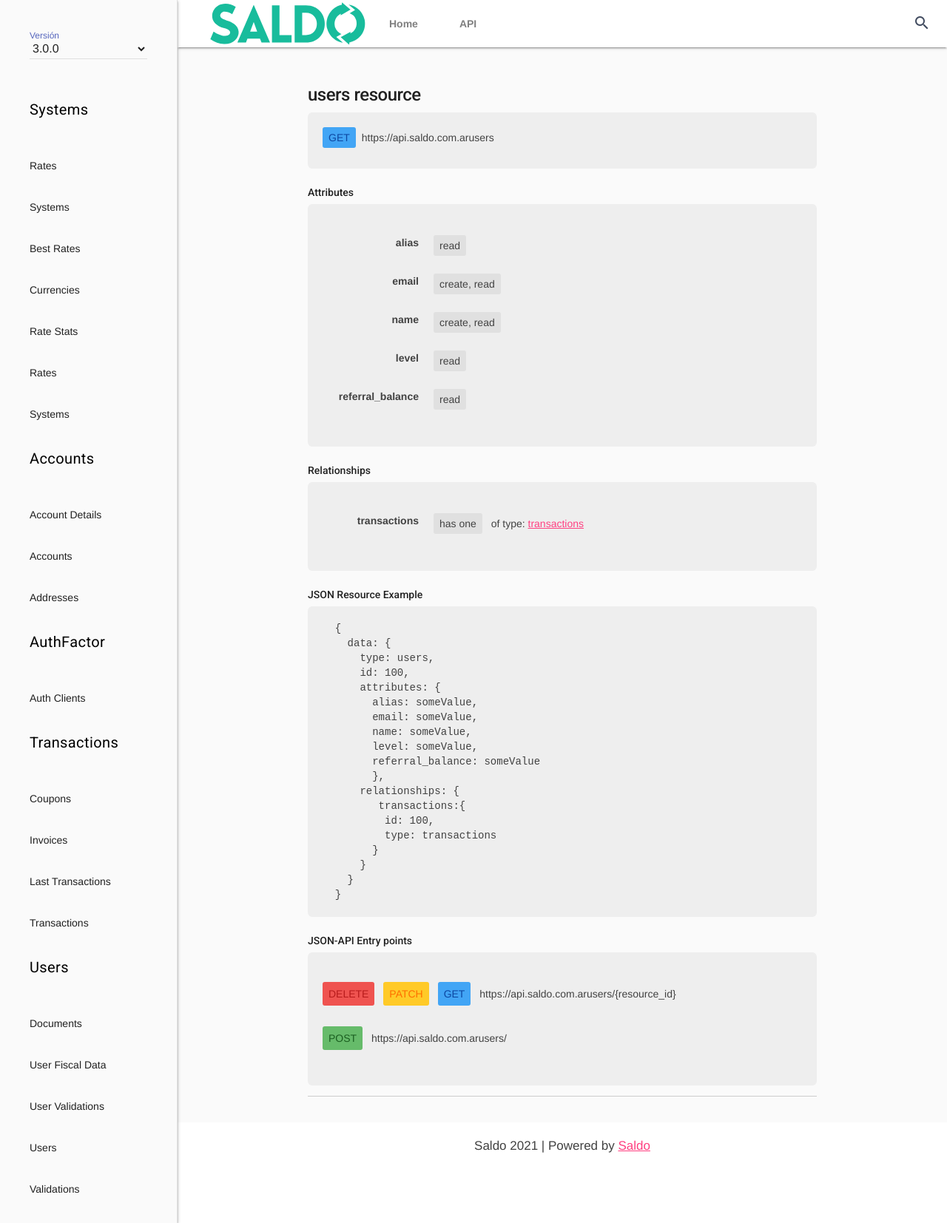
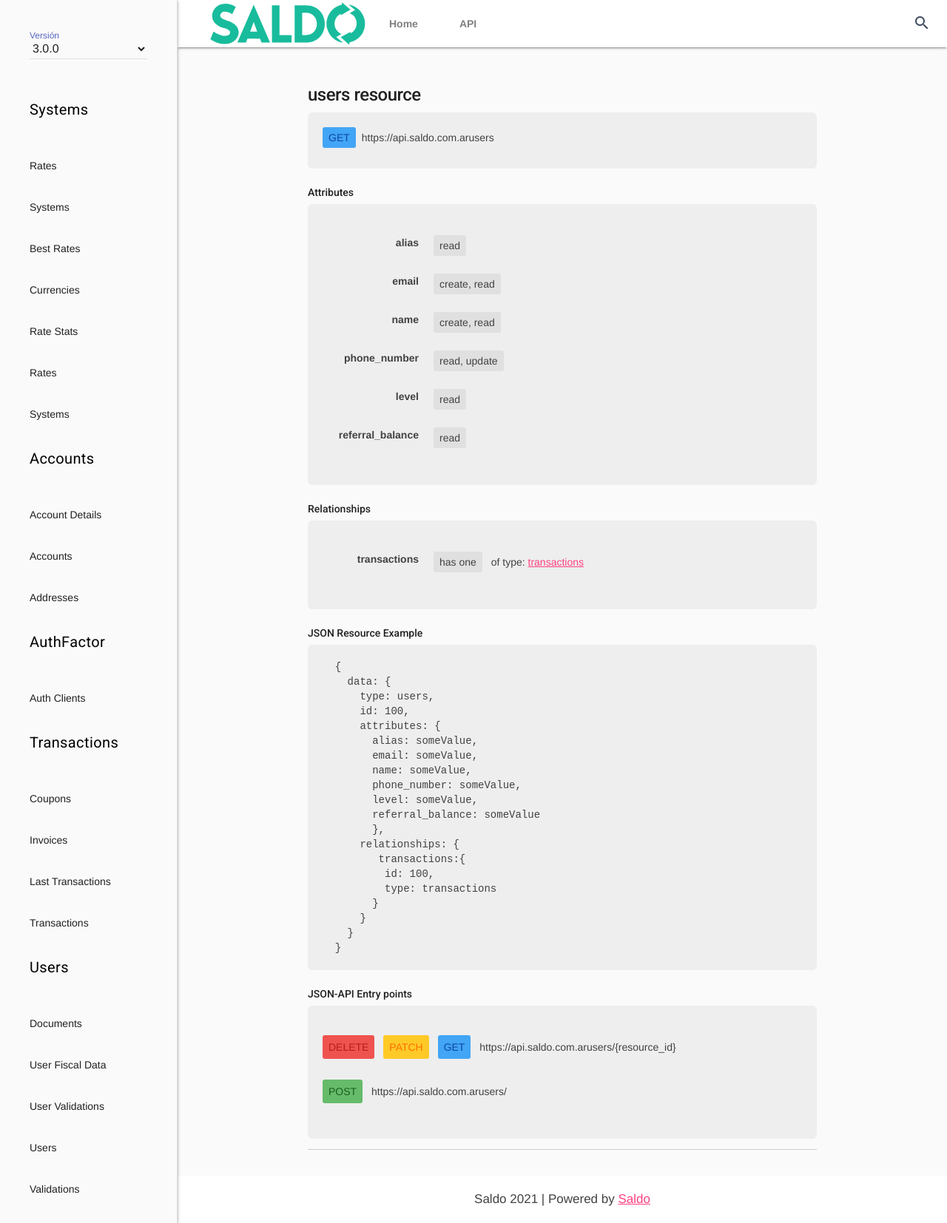
Before and after one commit to reyesoft/dev.saldo.com.ar, a Jekyll site: the page built from _docs/3.0.0/resources/_users/users.md, in a window 1280 px wide. Shown: the whole page at 74% size. Built offline with Jekyll 4.4.1, drawn with Linux system fonts in a browser that asks for light colours; nearby versions of some CDN libraries.

Commit message:
from BB pipeline

```diff
--- a/_docs/3.0.0/resources/_users/users.md
+++ b/_docs/3.0.0/resources/_users/users.md
@@ -18,6 +18,10 @@ attributes:
     crud: 'create, read'
     sortable: 'true'
   -
+    name: phone_number
+    crud: 'read, update'
+    sortable: 'true'
+  -
     name: level
     crud: read
     sortable: 'true'
```
